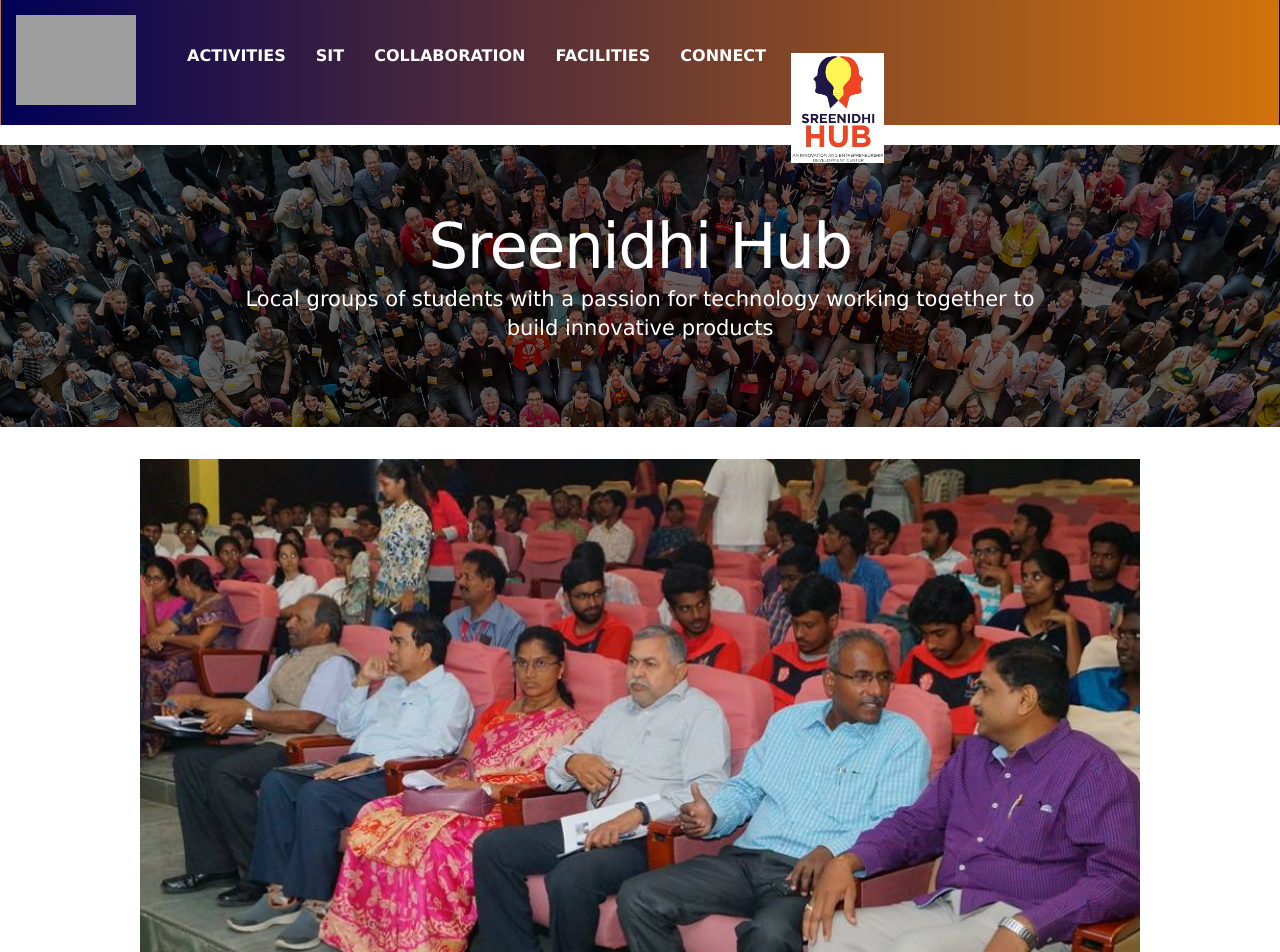
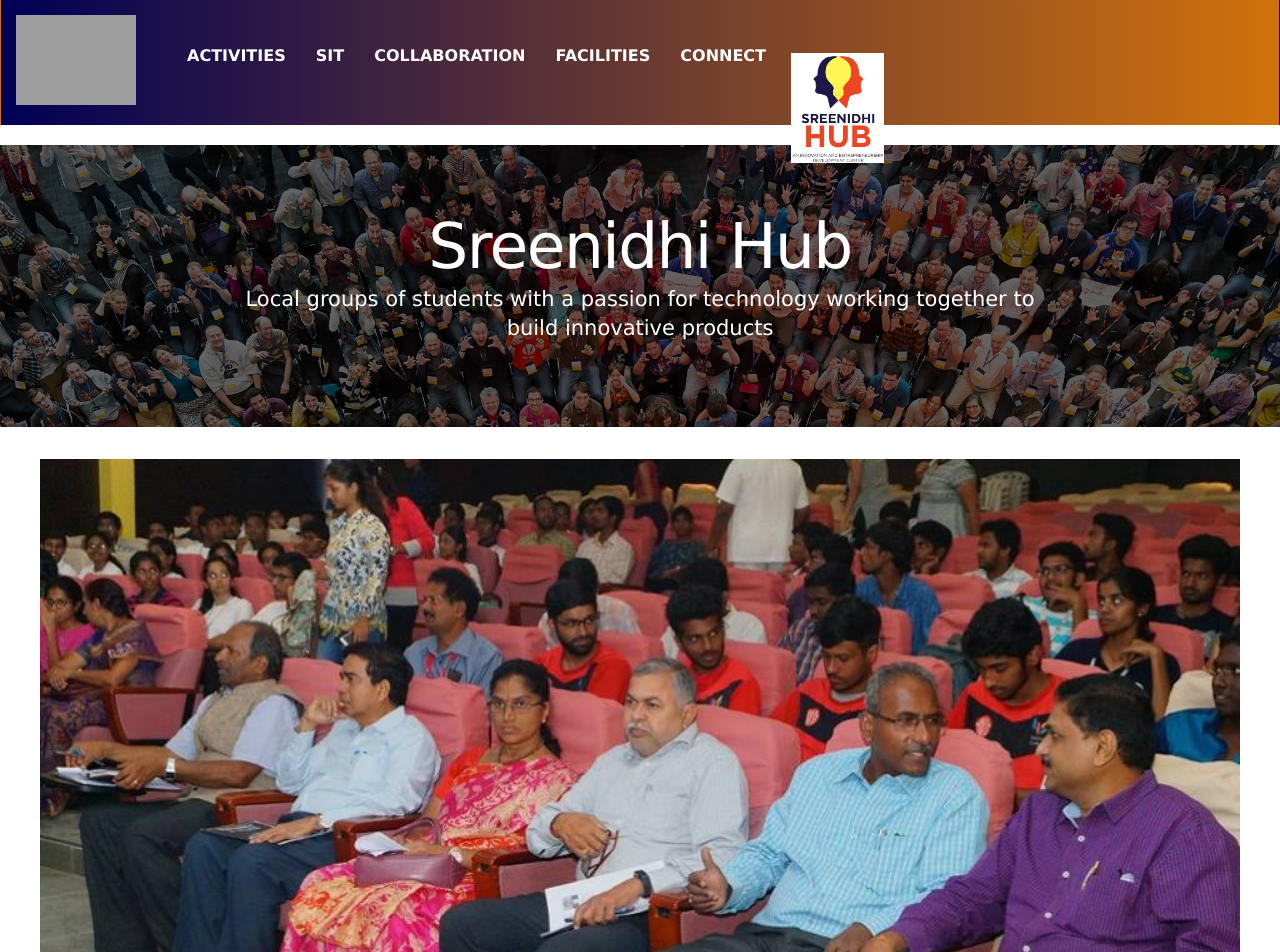
Before and after one commit to SNISTInnovationHub/snistinnovationhub.github.io, a Jekyll site: the page built from index.html, in a window 1280 px wide. Shown: the top 952 px of the page. Built offline with Jekyll 4.4.1, drawn with Linux system fonts in a browser that asks for light colours; nearby versions of some CDN libraries; some web fonts are replaced; library files that are not in the unit come from our copies.

Commit message:
Update flexslider-posts.html

```diff
--- a/_includes/flexslider-posts.html
+++ b/_includes/flexslider-posts.html
@@ -1,5 +1,5 @@
 <center>
-<div class="w3-content w3-section" style="max-width:1000px">
+<div class="w3-content w3-section" style="max-width:1200px;max-height:900px">
   <img class="mySlides" src="static/img/slider1.jpg" style="width:100%">
   <img class="mySlides" src="static/img/slider2.jpg" style="width:100%">
   <img class="mySlides" src="static/img/slider3.jpg" style="width:100%">
```
